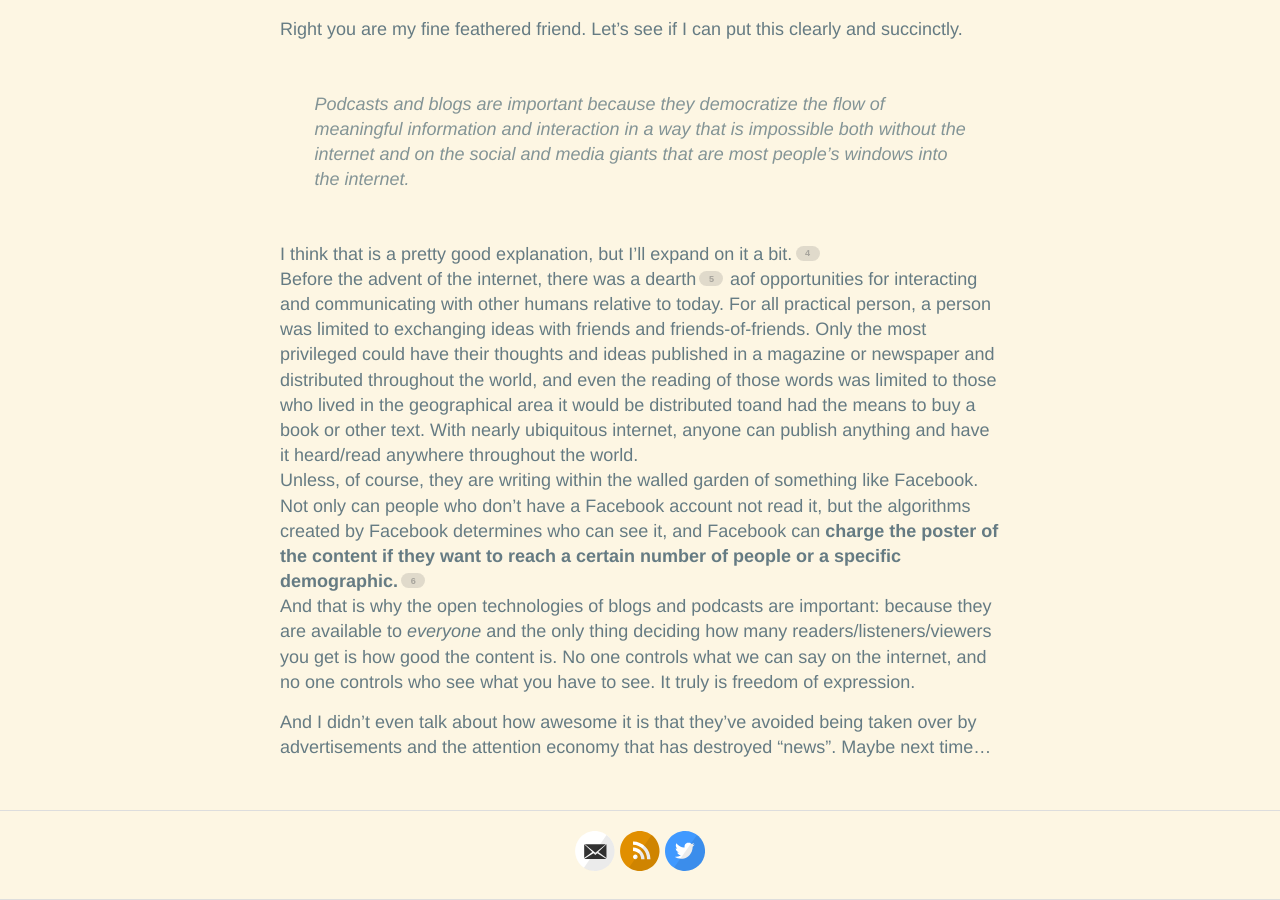
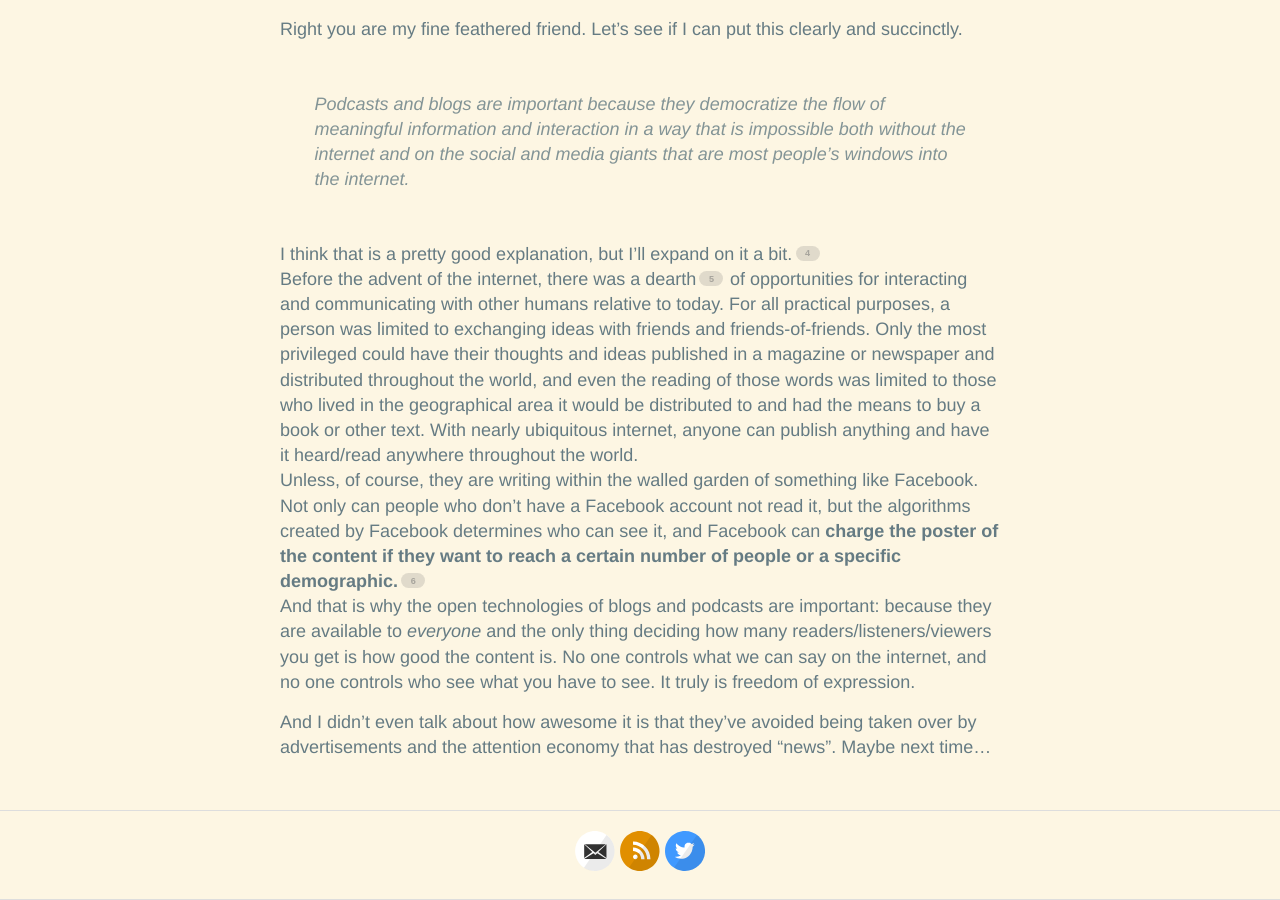
Before and after one commit to hencefarthing/hencefarthing.github.io, a Jekyll site: the page built from _posts/2018/12/2018-12-28-podcast-and-blogs.md, in a window 1280 px wide and 900 px high, scrolled down 1859 px. Built offline with Jekyll 4.4.1, drawn with Linux system fonts in a browser that asks for light colours.

Commit message:
Fixed some small things

```diff
--- a/_posts/2018/12/2018-12-28-podcast-and-blogs.md
+++ b/_posts/2018/12/2018-12-28-podcast-and-blogs.md
@@ -28,7 +28,7 @@ Right you are my fine feathered friend. Let's see if I can put this clearly and
 > Podcasts and blogs are important because they democratize the flow of meaningful information and interaction in a way that is impossible  both without the internet and on the social and media giants that are most people's windows into the internet.
 
 I think that is a pretty good explanation, but I'll expand on it a bit.[^3]
-Before the advent of the internet, there was a dearth[^6] aof opportunities for interacting and communicating with other humans relative to today. For all practical person, a person was limited to exchanging ideas with friends and friends-of-friends. Only the most privileged could have their thoughts and ideas published in a magazine or newspaper and distributed throughout the world, and even the reading of those words was limited to those who lived in the geographical area it would be distributed toand had the means to buy a book or other text. With nearly ubiquitous internet, anyone can publish anything and have it heard/read anywhere throughout the world.
+Before the advent of the internet, there was a dearth[^6] of opportunities for interacting and communicating with other humans relative to today. For all practical purposes, a person was limited to exchanging ideas with friends and friends-of-friends. Only the most privileged could have their thoughts and ideas published in a magazine or newspaper and distributed throughout the world, and even the reading of those words was limited to those who lived in the geographical area it would be distributed to and had the means to buy a book or other text. With nearly ubiquitous internet, anyone can publish anything and have it heard/read anywhere throughout the world.
 Unless, of course, they are writing within the walled garden of something like Facebook. Not only can people who don't have a Facebook account not read it, but the algorithms created by Facebook determines who can see it, and Facebook can **charge the poster of the content if they want to reach a certain number of people or a specific demographic.**[^4]
 And that is why the open technologies of blogs and podcasts are important: because they are available to _everyone_ and the only thing deciding how many readers/listeners/viewers you get is how good the content is. No one controls what we can say on the internet, and no one controls who see what you have to see. It truly is freedom of expression.
 
```
